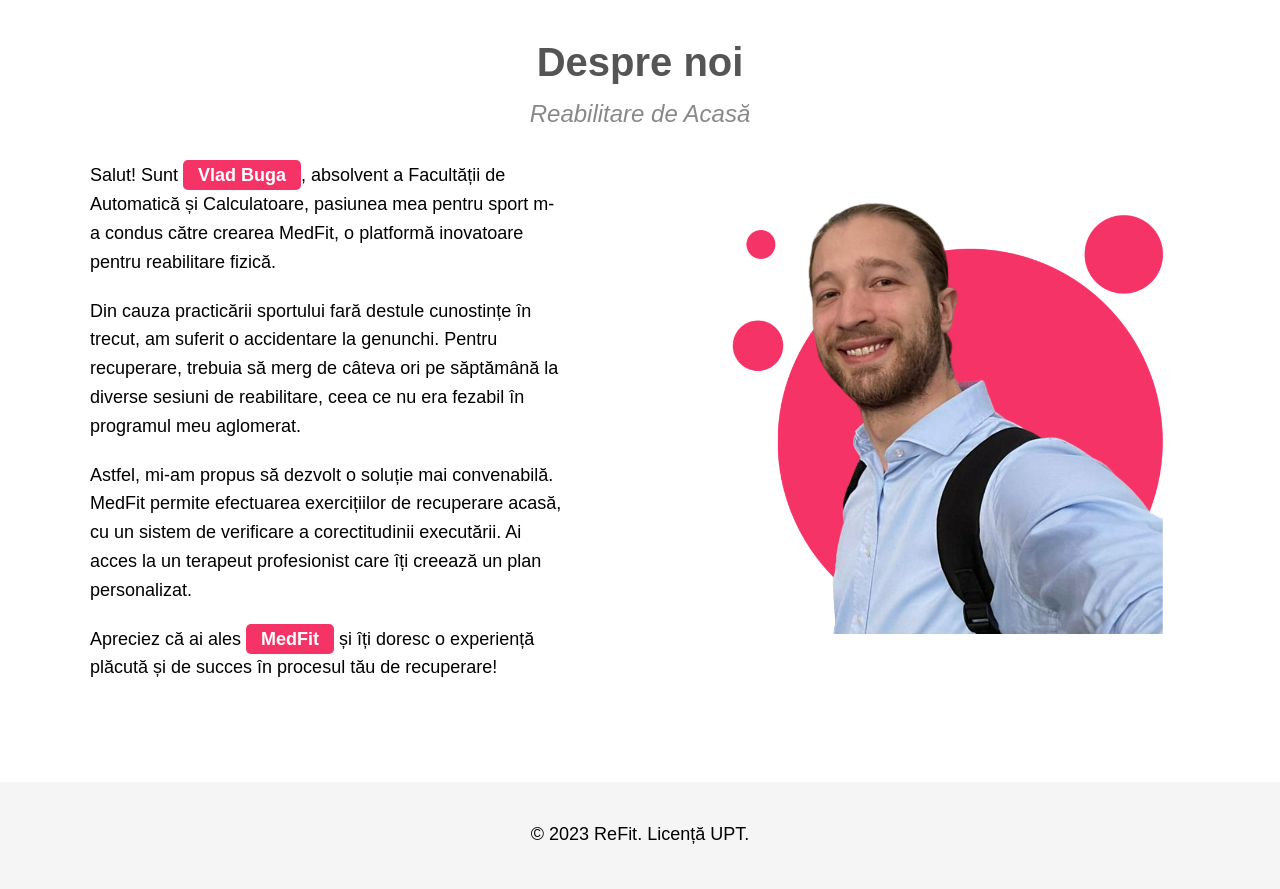
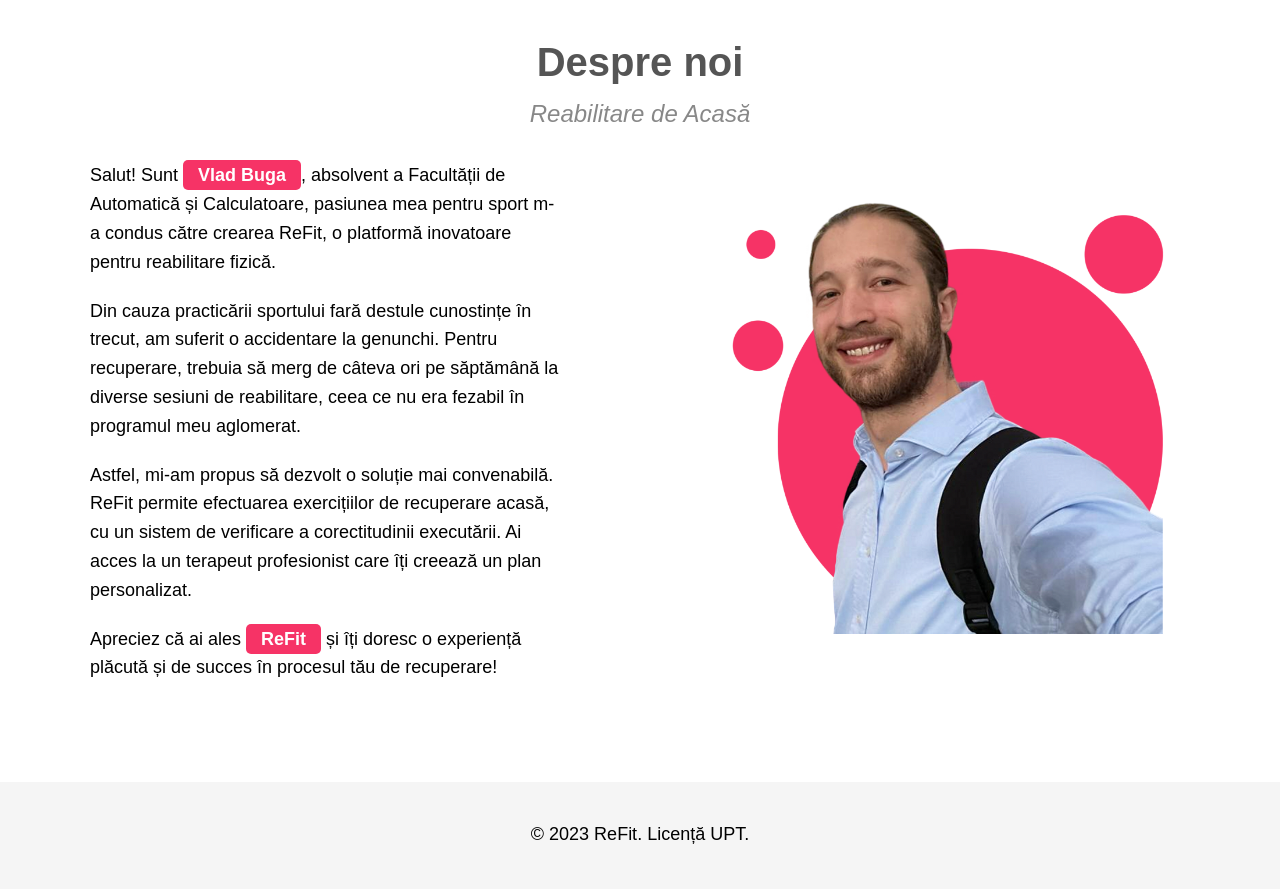
Before and after one commit to bugavlad96/ReFit, a Flask app: page /about in a window 1280 px wide. Shown: the part 99-988 px from the top of the page. Run offline with Flask 3, Linux system fonts and the light colour scheme.

Commit message:
rafinat continut interfata

```diff
--- a/flask_proj/templates/about.html
+++ b/flask_proj/templates/about.html
@@ -12,14 +12,14 @@
     <div class="content">
       <div class="text">
           <p>Salut! Sunt <a href="https://www.facebook.com/buga.vlad.1" class="btn">Vlad Buga</a>, absolvent a Facultății de Automatică și Calculatoare, pasiunea mea pentru sport
-              m-a condus către crearea MedFit, o platformă inovatoare pentru reabilitare fizică.</p>
+              m-a condus către crearea ReFit, o platformă inovatoare pentru reabilitare fizică.</p>
           <p>Din cauza practicării sportului fară destule cunostințe în trecut, am suferit o accidentare la genunchi.
               Pentru recuperare, trebuia să merg de câteva
               ori pe săptămână la diverse sesiuni de reabilitare, ceea ce nu era fezabil în programul meu aglomerat.</p>
-          <p>Astfel, mi-am propus să dezvolt o soluție mai convenabilă. MedFit permite efectuarea exercițiilor de
+          <p>Astfel, mi-am propus să dezvolt o soluție mai convenabilă. ReFit permite efectuarea exercițiilor de
               recuperare acasă, cu un sistem de verificare a corectitudinii executării. Ai acces la un terapeut
               profesionist care îți creează un plan personalizat.</p>
-          <p>Apreciez că ai ales <a href="{{ url_for('main') }}" class="btn">MedFit</a> și îți doresc o experiență plăcută și de succes în procesul tău de recuperare!</p>
+          <p>Apreciez că ai ales <a href="{{ url_for('main') }}" class="btn">ReFit</a> și îți doresc o experiență plăcută și de succes în procesul tău de recuperare!</p>
       </div>
       <div class="image">
         <img src="static/images/about.png" alt="Image">
--- a/flask_proj/templates/base.html
+++ b/flask_proj/templates/base.html
@@ -26,8 +26,8 @@
                             <a href="{{ url_for('profile') }}">Cont</a>
                             <a href="{{ url_for('logout') }}">Delogează-te</a>
                         {% else %}
-                            <a href="{{ url_for('login') }}">Login</a>
-                            <a href="{{ url_for('signup') }}">Sign up</a>
+                            <a href="{{ url_for('login') }}">Loghează-te</a>
+                            <a href="{{ url_for('signup') }}">Crează cont</a>
                         {% endif %}
                     </div>
                 </li>
```
Also changed, not shown: flask_proj/templates/execute.html (deleted, +0 -10 lines).
